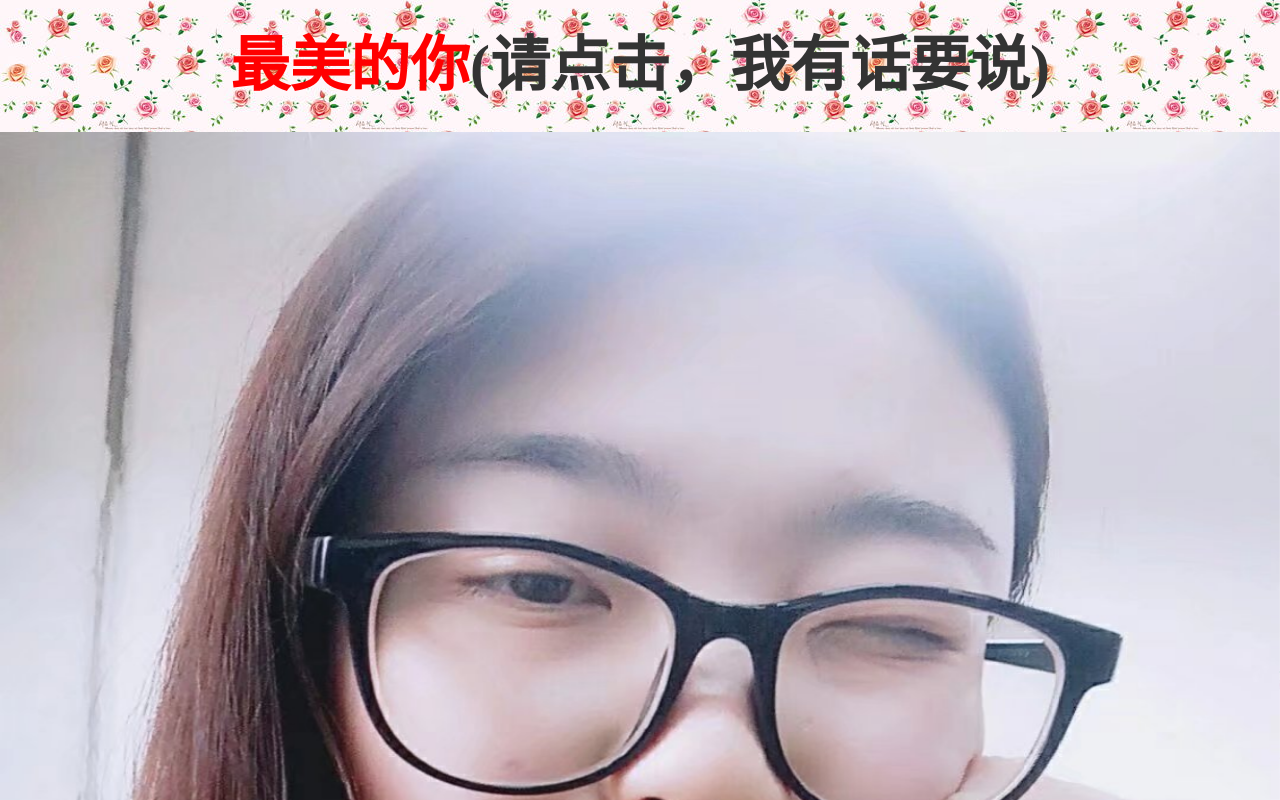
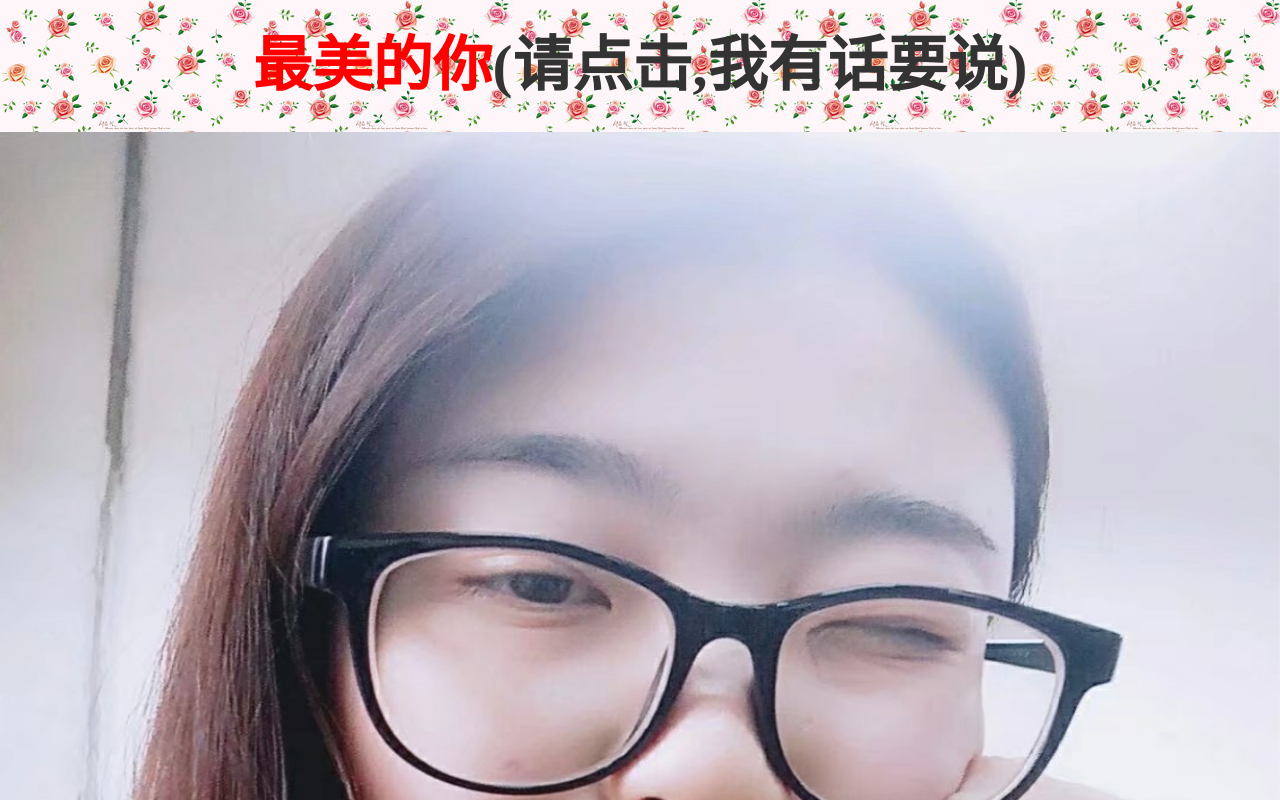
Before and after one commit to cheng0528/lianjia, a plain HTML site: page demo2.html in a window 1280 px wide. Drawn offline with Linux system fonts and the light colour scheme.

Commit message:
爱爱爱

```diff
--- a/demo2.html
+++ b/demo2.html
@@ -25,7 +25,7 @@
 	<body>
 		<div class="container">
 			<header>
-				<h1>最美的你<a href="end.html">(请点击，我有话要说)</a></h1>
+				<h1>最美的你<a href="end.html">(请点击,我有话要说)</a></h1>
 			</header>
 			<section>
 				<div class="one">
```
